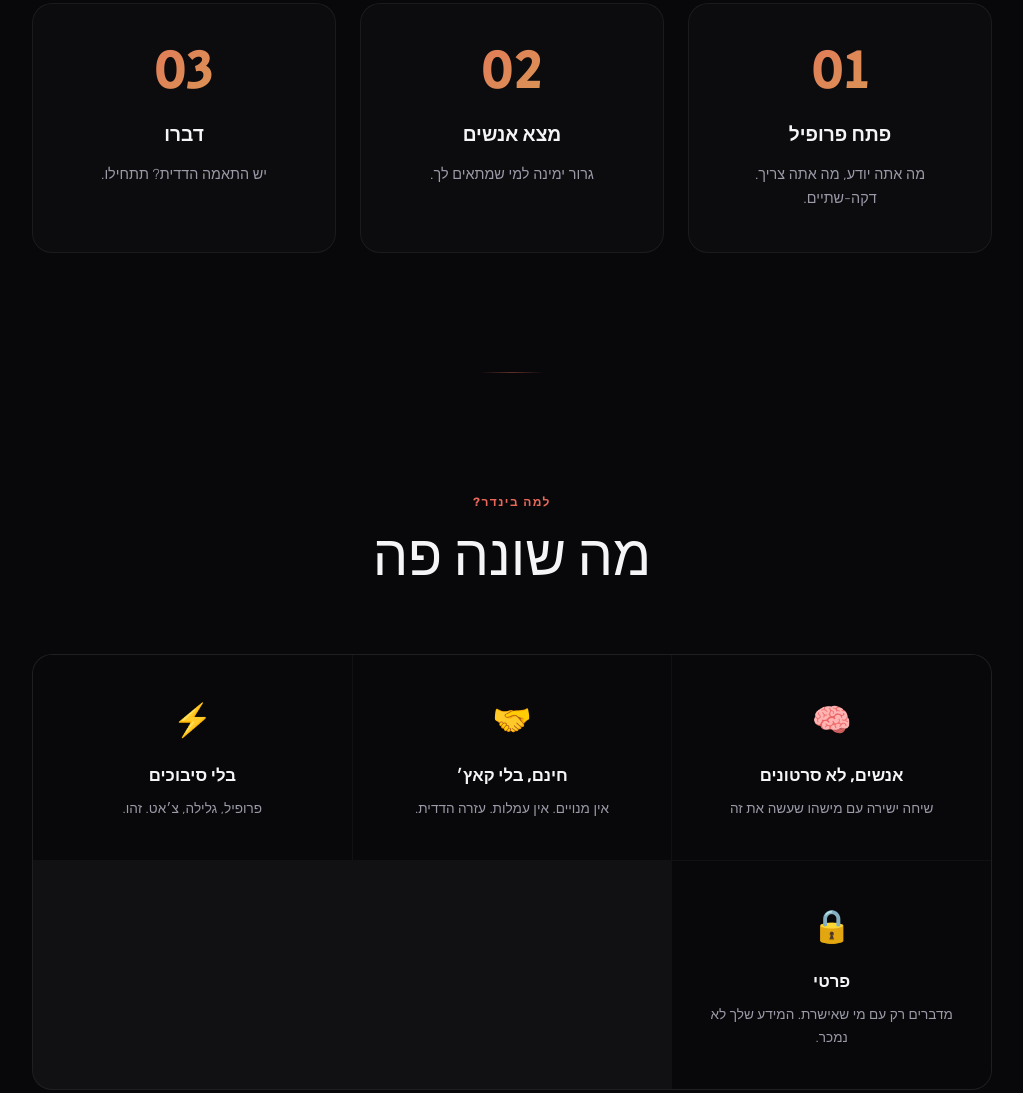
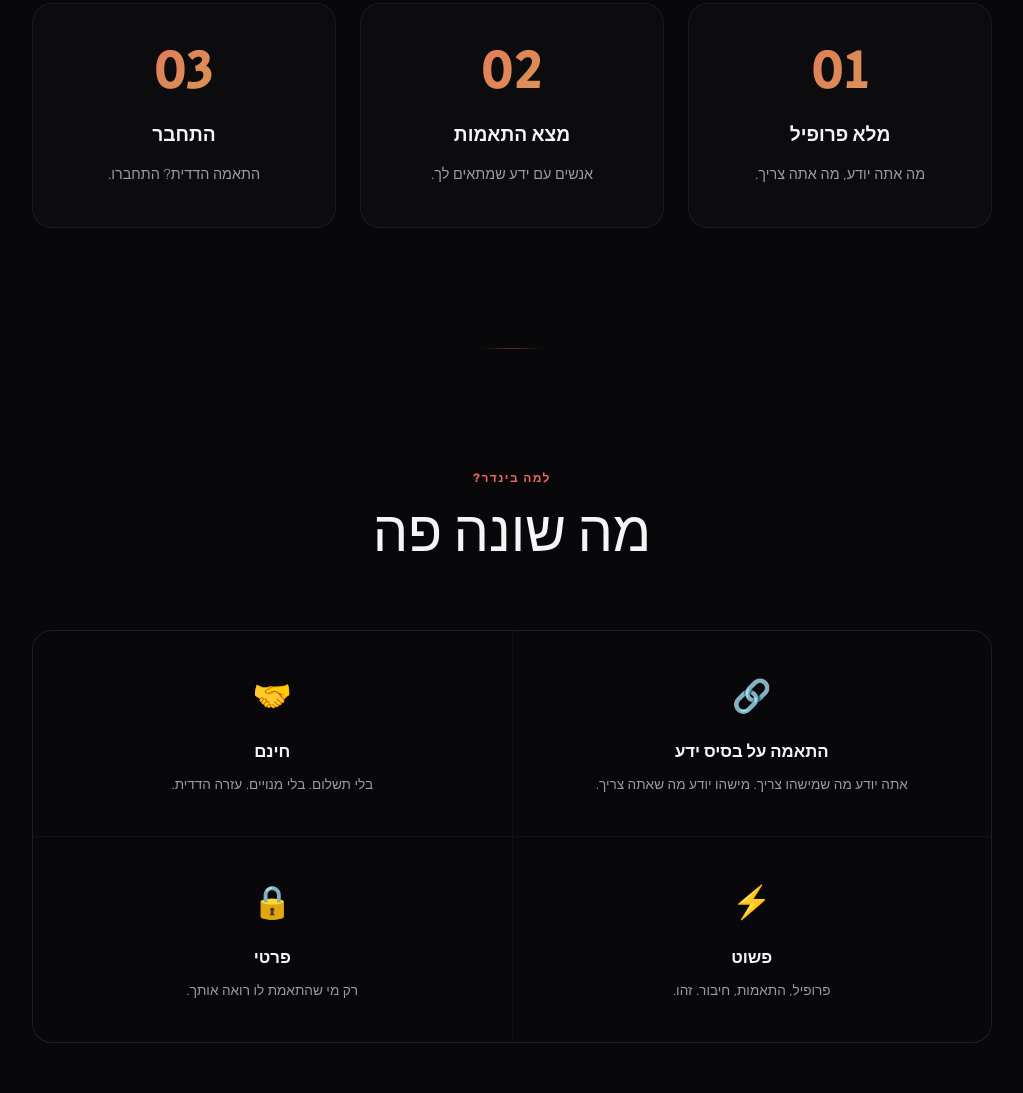
Before and after one commit to barlevari/Binder, a website: page Binder/public/index.html in a window 1280 px wide. Shown: the part 1341-2434 px from the top of the page, without its empty margins (128-1151 px from the left). Drawn offline with Linux system fonts and the light colour scheme; a script that the page names is missing.

Commit message:
Refocus text on matching concept, fix features grid to 2x2
- Steps: "מלא פרופיל" → "מצא התאמות" → "התחבר" (no "דברו")
- Features: lead with "התאמה על בסיס ידע", remove chat language
- Grid: 2-column layout instead of auto-fit (fixes 3+1 on desktop)

Co-Authored-By: Claude Opus 4.6 <noreply@anthropic.com>

```diff
--- a/Binder/public/index.html
+++ b/Binder/public/index.html
@@ -150,11 +150,12 @@
 
     /* Features */
     .land-features{
-      display:grid;grid-template-columns:repeat(auto-fit,minmax(240px,1fr));
+      display:grid;grid-template-columns:repeat(2,1fr);
       gap:1px;max-width:960px;margin:64px auto 0;
       background:rgba(255,255,255,0.04);border-radius:20px;overflow:hidden;
       border:1px solid rgba(255,255,255,0.06);
     }
+    @media(max-width:600px){.land-features{grid-template-columns:1fr}}
     .land-feature{
       padding:40px 32px;background:var(--bg-base);
       transition:background 0.4s var(--ease);
@@ -263,18 +264,18 @@
   <div class="land-steps">
     <div class="land-step reveal delay-1" data-tilt>
       <div class="land-step-num">01</div>
-      <h3>פתח פרופיל</h3>
-      <p>מה אתה יודע, מה אתה צריך. דקה-שתיים.</p>
+      <h3>מלא פרופיל</h3>
+      <p>מה אתה יודע, מה אתה צריך.</p>
     </div>
     <div class="land-step reveal delay-2" data-tilt>
       <div class="land-step-num">02</div>
-      <h3>מצא אנשים</h3>
-      <p>גרור ימינה למי שמתאים לך.</p>
+      <h3>מצא התאמות</h3>
+      <p>אנשים עם ידע שמתאים לך.</p>
     </div>
     <div class="land-step reveal delay-3" data-tilt>
       <div class="land-step-num">03</div>
-      <h3>דברו</h3>
-      <p>יש התאמה הדדית? תתחילו.</p>
+      <h3>התחבר</h3>
+      <p>התאמה הדדית? התחברו.</p>
     </div>
   </div>
 </section>
@@ -289,24 +290,24 @@
   </div>
   <div class="land-features reveal">
     <div class="land-feature">
-      <div class="land-feature-icon">🧠</div>
-      <h3>אנשים, לא סרטונים</h3>
-      <p>שיחה ישירה עם מישהו שעשה את זה</p>
+      <div class="land-feature-icon">🔗</div>
+      <h3>התאמה על בסיס ידע</h3>
+      <p>אתה יודע מה שמישהו צריך. מישהו יודע מה שאתה צריך.</p>
     </div>
     <div class="land-feature">
       <div class="land-feature-icon">🤝</div>
-      <h3>חינם, בלי קאץ׳</h3>
-      <p>אין מנויים. אין עמלות. עזרה הדדית.</p>
+      <h3>חינם</h3>
+      <p>בלי תשלום. בלי מנויים. עזרה הדדית.</p>
     </div>
     <div class="land-feature">
       <div class="land-feature-icon">⚡</div>
-      <h3>בלי סיבוכים</h3>
-      <p>פרופיל, גלילה, צ׳אט. זהו.</p>
+      <h3>פשוט</h3>
+      <p>פרופיל, התאמות, חיבור. זהו.</p>
     </div>
     <div class="land-feature">
       <div class="land-feature-icon">🔒</div>
       <h3>פרטי</h3>
-      <p>מדברים רק עם מי שאישרת. המידע שלך לא נמכר.</p>
+      <p>רק מי שהתאמת לו רואה אותך.</p>
     </div>
   </div>
 </section>
```
